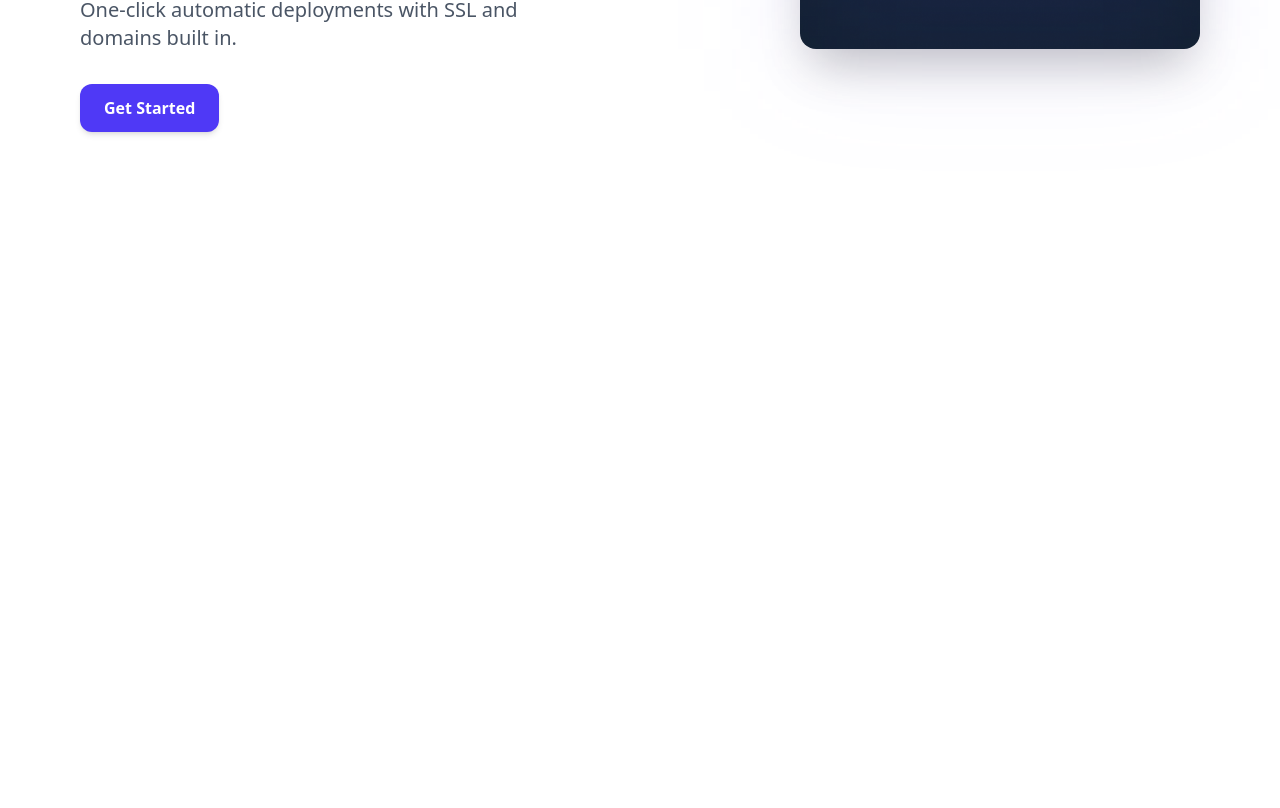
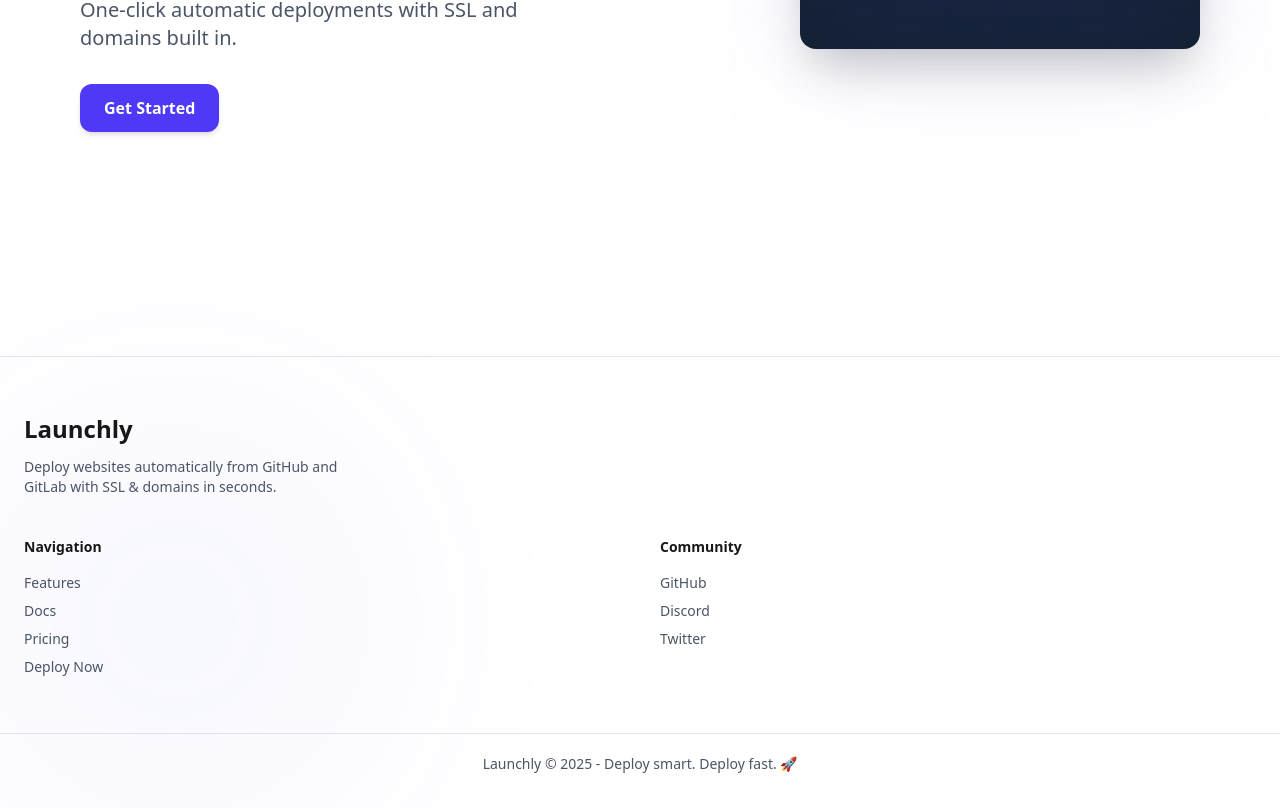
Before and after one commit to PisethMao/Launchly, a Next.js app: page / in a window 1280 px wide. Shown: the part 524-1332 px from the top of the page. Before the commit the page ends 800 px from the top, so only its background shows below. Built offline with nearby package versions, Linux system fonts and the light colour scheme.

Commit message:
already with footer

```diff
--- a/src/app/layout.tsx
+++ b/src/app/layout.tsx
@@ -2,6 +2,7 @@
 import { Noto_Sans_Khmer, Poppins } from "next/font/google";
 import "./globals.css";
 import Navbar from "@/components/navbar/Navbar";
+import Footer from "@/components/footer/Footer";
 const poppins = Poppins({
   variable: "--font-poppins",
   subsets: ["latin"],
@@ -54,12 +55,13 @@
   children: React.ReactNode;
 }>) {
   return (
-    <html lang="en">
+    <html lang="en" suppressHydrationWarning>
       <body
         className={`${poppins.variable} ${notoKhmer.variable} antialiased bg-white dark:bg-gray-950 text-gray-900 dark:text-gray-100 transition-colors duration-500`}
       >
         <Navbar />
         <main className="pt-20 font-sans">{children}</main>
+        <Footer />
       </body>
     </html>
   );
--- /dev/null
+++ b/src/components/footer/Footer.tsx
@@ -0,0 +1,80 @@
+"use client";
+import { motion } from "framer-motion";
+import Link from "next/link";
+export default function Footer() {
+  return (
+    <footer className="font-poppins relative mt-20 border-t border-gray-200 dark:border-gray-800 bg-linear-to-b from-(--background) to-(--background) dark:from-gray-950 dark:to-gray-900">
+      <motion.div
+        initial={{ opacity: 0, scale: 0.8 }}
+        animate={{ opacity: 0.35, scale: 1.1 }}
+        transition={{ duration: 2, repeat: Infinity, repeatType: "reverse" }}
+        className="absolute left-0 bottom-0 w-[350px] h-[350px] rounded-full bg-indigo-500/20 blur-[120px] pointer-events-none"
+      ></motion.div>
+      <div className="max-w-7xl mx-auto px-6 py-14 relative z-10 flex flex-col gap-10">
+        <div>
+          <h2 className="text-2xl font-bold">Launchly</h2>
+          <p className="mt-3 text-sm text-gray-600 dark:text-gray-400 max-w-xs">
+            Deploy websites automatically from GitHub and GitLab with SSL &
+            domains in seconds.
+          </p>
+        </div>
+        <div className="grid grid-cols-2 gap-10 text-sm">
+          <div className="flex flex-col gap-2 text-sm">
+            <h3 className="font-semibold mb-2">Navigation</h3>
+            <Link
+              href="/features"
+              className="text-gray-600 dark:text-gray-400 hover:text-indigo-500 transition"
+            >
+              Features
+            </Link>
+            <Link
+              href="/docs"
+              className="text-gray-600 dark:text-gray-400 hover:text-indigo-500 transition"
+            >
+              Docs
+            </Link>
+            <Link
+              href="/price"
+              className="text-gray-600 dark:text-gray-400 hover:text-indigo-500 transition"
+            >
+              Pricing
+            </Link>
+            <Link
+              href="/features"
+              className="text-gray-600 dark:text-gray-400 hover:text-indigo-500 transition"
+            >
+              Deploy Now
+            </Link>
+          </div>
+          <div className="flex flex-col gap-2 text-sm">
+            <h3 className="font-semibold mb-2">Community</h3>
+            <Link
+              href="https://github.com/PisethMao"
+              target="_blank"
+              className="text-gray-600 dark:text-gray-400 hover:text-indigo-500 transition"
+            >
+              GitHub
+            </Link>
+            <Link
+              href="https://discord.com/channels/@me"
+              target="_blank"
+              className="text-gray-600 dark:text-gray-400 hover:text-indigo-500 transition"
+            >
+              Discord
+            </Link>
+            <Link
+              href="https://x.com/PisethMao528763"
+              target="_blank"
+              className="text-gray-600 dark:text-gray-400 hover:text-indigo-500 transition"
+            >
+              Twitter
+            </Link>
+          </div>
+        </div>
+      </div>
+      <div className="border-t border-gray-200 dark:border-gray-800 py-5 text-center text-sm text-gray-600 dark:text-gray-500">
+        Launchly © {new Date().getFullYear()} - Deploy smart. Deploy fast. 🚀
+      </div>
+    </footer>
+  );
+}
```
